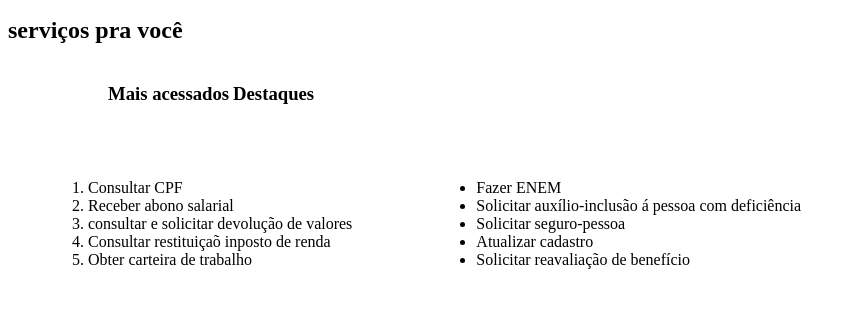
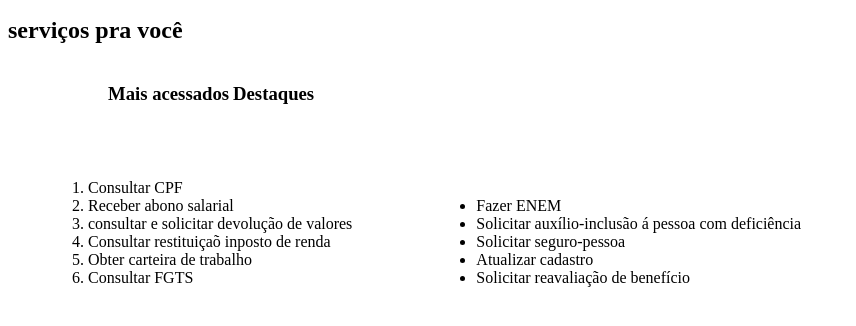
Before and after one commit to VandreyAmorim/Estudos, a plain HTML site: page index.html in a window 1280 px wide. Shown: the part 96-422 px from the top of the page, without its empty margins (0-856 px from the left). Drawn offline with Linux system fonts and the light colour scheme.

Commit message:
adicionado Consutar FGTS

```diff
--- a/index.html
+++ b/index.html
@@ -24,6 +24,7 @@
             <li>consultar e solicitar devolução de valores</li>
             <li>Consultar restituiçaõ inposto de renda</li>
             <li>Obter carteira de trabalho</li>
+            <li>Consultar FGTS</li>
         </ol>
     </div>
 
```
